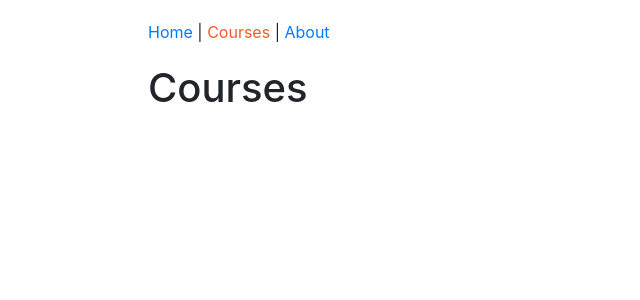
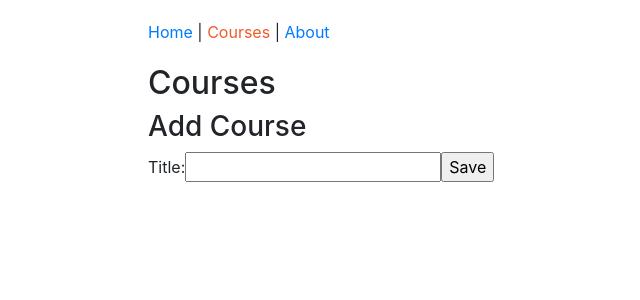
Before and after one commit to richardstvn/react-redux, a React app: page /courses in a window 1280 px wide. Shown: the top 300 px of the page, without its empty margins (82-722 px from the left). Built offline with nearby package versions, Linux system fonts and the light colour scheme.

Commit message:
redux changes

```diff
--- a/src/components/course/CoursePage.js
+++ b/src/components/course/CoursePage.js
@@ -1,8 +1,47 @@
 import React from "react";
 
 class CoursesPage extends React.Component {
+  /**
+   * Class fields
+   */
+  state = {
+    course: {
+      title: ""
+    }
+  };
+
+  /**
+   * Events
+   */
+  handleChange = event => {
+    const course = { ...this.state.course, title: event.target.value };
+    this.setState({ course });
+  };
+
+  handleSubmit = event => {
+    event.preventDefault();
+    alert(this.state.course.title);
+  };
+
+  /**
+   * UI
+   */
   render() {
-    return <h1>Courses</h1>;
+    return (
+      <form onSubmit={this.handleSubmit}>
+        <h2>Courses</h2>
+        <h3>Add Course</h3>
+        <label>
+          Title:
+          <input
+            type="text"
+            value={this.state.course.title}
+            onChange={this.handleChange}
+          ></input>
+          <input type="submit" value="Save"></input>
+        </label>
+      </form>
+    );
   }
 }
 
--- /dev/null
+++ b/src/components/redux/actions/courseActions.js
@@ -0,0 +1,3 @@
+export function createCourse(course) {
+  return { type: "CREATE_COURSE", course };
+}
--- /dev/null
+++ b/test.js
@@ -0,0 +1,5 @@
+let arr = [1, 2, 3];
+arr.push(4);
+let arr1 = arr.map(ea => ea * 2);
+// console.log("Test");
+console.log(arr === arr1);
```
Also changed, not shown: src/components/redux/reducers/courseReducers.js (added, +8 -0 lines), src/components/redux/reducers/index.js (added, +8 -0 lines).
